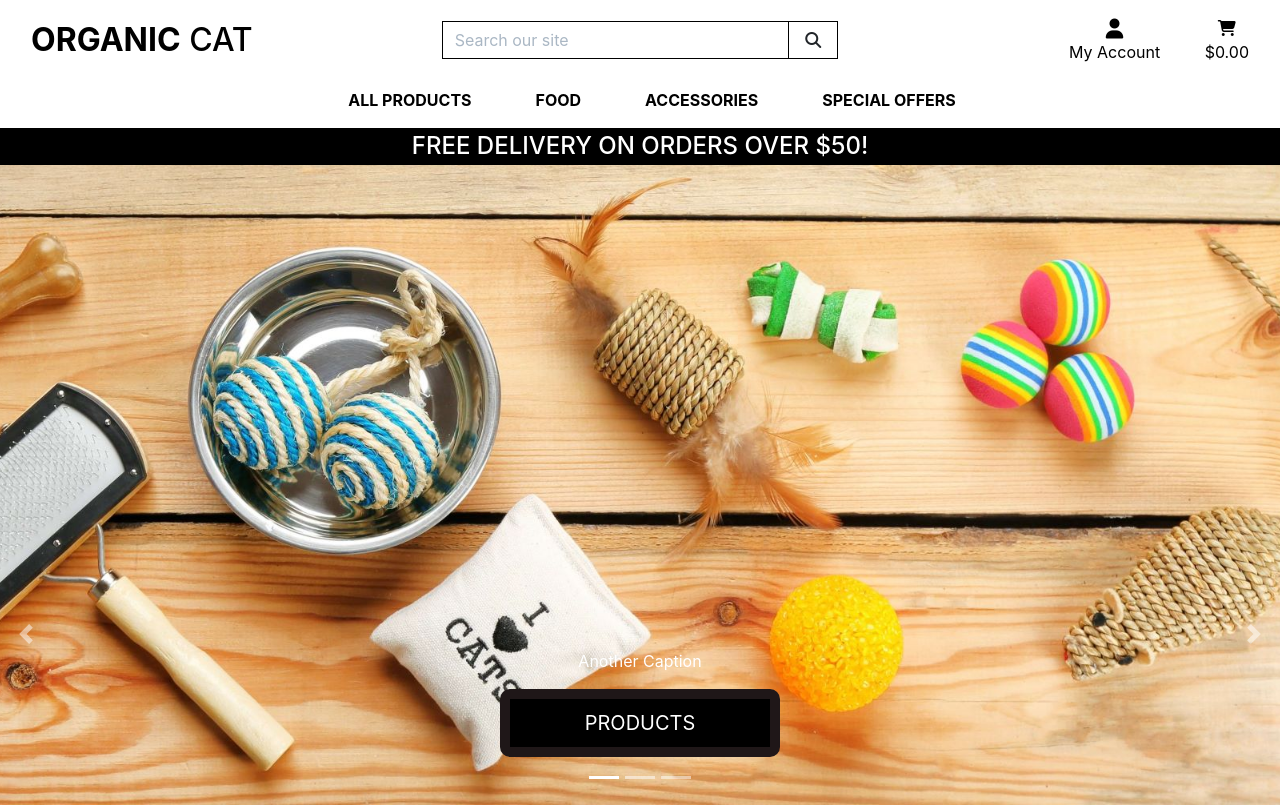
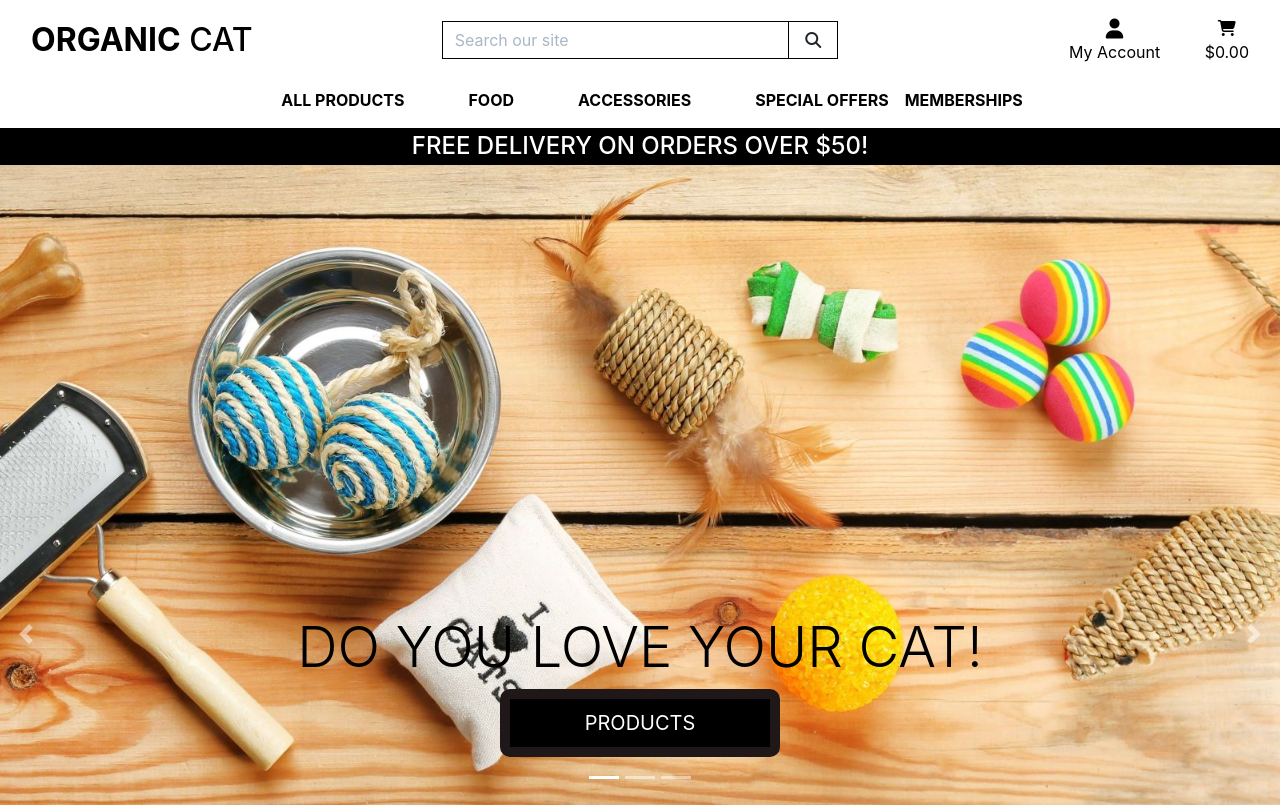
Before and after one commit to Jaredslocker21/organic_cat, a Django app: page / in a window 1280 px wide. Run offline with Django 3.2, Linux system fonts and the light colour scheme; some libraries are stand-ins or nearby versions.

Commit message:
add html content too index and nav/cat.html

```diff
--- a/home/templates/home/index.html
+++ b/home/templates/home/index.html
@@ -16,7 +16,9 @@
       <div class="carousel-item active">
         <img class="d-block w-100" src="/media/homepage_cropped_resize1.jpg" data-color="lightblue" alt="First Image">
         <div class="carousel-caption d-md-block">
-          <p>Another Caption</p>
+            <h1 class="display-4 logo-font text-black">
+            Do you love your Cat!
+            </h1>
           <h5>
             <a href="{% url 'products' %}" class="shop-now-button btn btn-lg rounded-0 text-uppercase">
               Products
@@ -27,7 +29,9 @@
       <div class="carousel-item">
         <img class="d-block w-100" src="/media/cat-playing-with-balls.jpg" data-color="firebrick" alt="Second Image">
         <div class="carousel-caption d-md-block">
-          <p>Another Caption</p>
+          <h1 class="display-4 logo-font text-black">
+            Are Cats from SATAN?
+        </h1>
           <h5>
             <a href="{% url 'products' %}?category=deals" class="shop-now-button btn btn-lg rounded-0 text-uppercase">Deals</a>
           </h5>
@@ -36,18 +40,20 @@
       <div class="carousel-item">
         <img class="d-block w-100" src="/media/cat-nip-flower-with-bee.jpg" data-color="violet" alt="Third Image">
         <div class="carousel-caption d-md-block">
-          <p>Another Caption</p>
-          <h5>Buttons too Clearance</h5>
+          <h1 class="display-4 logo-font text-black">
+            YÓUR Organic and Local Cat products!
+        </h1>
+          <h5>Clearance's</h5>
         </div>
       </div>
     </div>
     <!-- Controls -->
     <a class="carousel-control-prev" href="#carouselExampleIndicators" role="button" data-slide="prev">
-  <span class="carousel-control-prev-icon" aria-hidden="true"></span>
+  <span class="carousel-control-prev-icon text-black" aria-hidden="true"></span>
   <span class="sr-only"> Previous</span>
   </a>
     <a class="carousel-control-next" href="#carouselExampleIndicators" role="button" data-slide="next">
-  <span class="carousel-control-next-icon" aria-hidden="true"></span>
+  <span class="carousel-control-next-icon text-black" aria-hidden="true"></span>
   <span class="sr-only">Next</span>
   </a>
   </div>
@@ -75,8 +81,8 @@
     });
 
     $('.carousel').carousel({
-      interval: 15000,
-      pause: "false"
+      interval: 5000,
+      pause: "hover"
     });
 
   </script>
--- a/templates/includes/nav-categories.html
+++ b/templates/includes/nav-categories.html
@@ -52,5 +52,17 @@
                 <a href="{% url 'products' %}?category=new_arrivals,deals,clearance" class="dropdown-item">All Specials</a>
             </div>
         </li>
+
+        <li class="nav-item dropdown">
+            <a class="logo-font font-weight-bold nav-link text-black" href="#" id="specials-link" data-toggle="dropdown" aria-haspopup="true" aria-expanded="false">
+                Memberships
+            </a>
+            <div class="dropdown-menu border-0" aria-labelledby="specials-link">
+                <a href="" class="dropdown-item">Soon to come.</a>
+                <a href="" class="dropdown-item">Cat Health Blog</a>
+                <a href="" class="dropdown-item">FAQS Q and A</a>
+                <a href="" class="dropdown-item">All Cats are Special Demons</a>
+            </div>
+        </li>
     </ul>
 </div>
```
